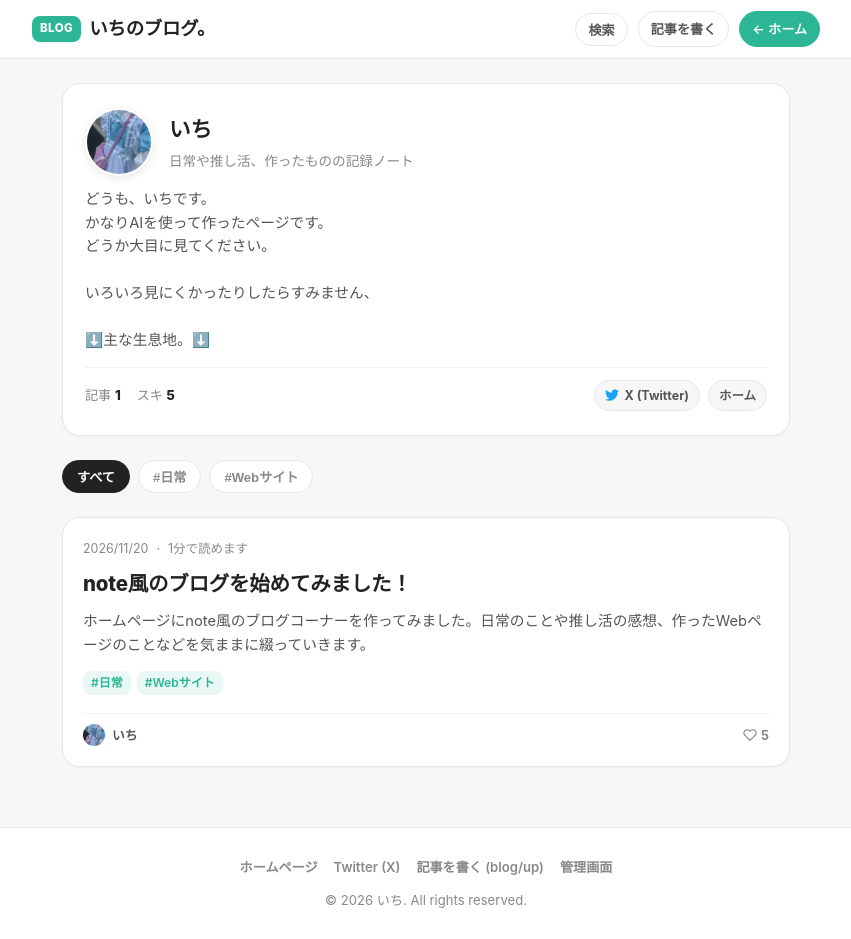
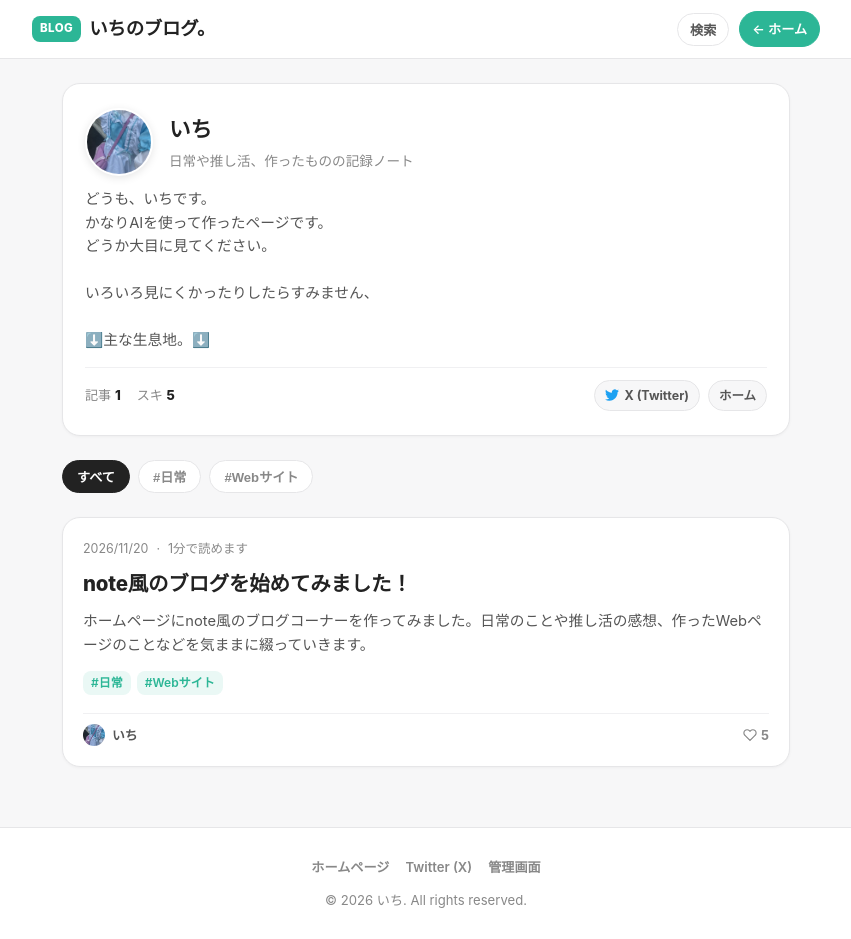
Before and after one commit to issei-desu/ichiHP, a plain HTML site: page blog/index.html in a window 1280 px wide. Shown: the whole page, without its empty margins (214-1065 px from the left). Drawn offline with Linux system fonts and the light colour scheme; a web font is replaced by a local one.

Commit message:
chore: remove 'write article' button from public blog header and footer

```diff
--- a/blog/index.html
+++ b/blog/index.html
@@ -22,9 +22,6 @@
         <button type="button" class="header-btn" id="toggle-search-btn" onclick="toggleSearchBox()" aria-label="検索">
           <span class="hide-mobile">検索</span>
         </button>
-        <a href="up/" class="header-btn" title="ブログ記事投稿 (blog/up)">
-          <span>記事を書く</span>
-        </a>
         <a href="../" class="header-btn primary">
           ← ホーム
         </a>
@@ -180,7 +177,6 @@
     <div class="footer-links">
       <a href="../">ホームページ</a>
       <a href="https://x.com/jk_na_ri_ta_i" target="_blank" rel="noopener noreferrer">Twitter (X)</a>
-      <a href="up/">記事を書く (blog/up)</a>
       <a href="../admin.html">管理画面</a>
     </div>
     <p id="blog-footer-text">&copy; 2026 いち. All rights reserved.</p>
```
